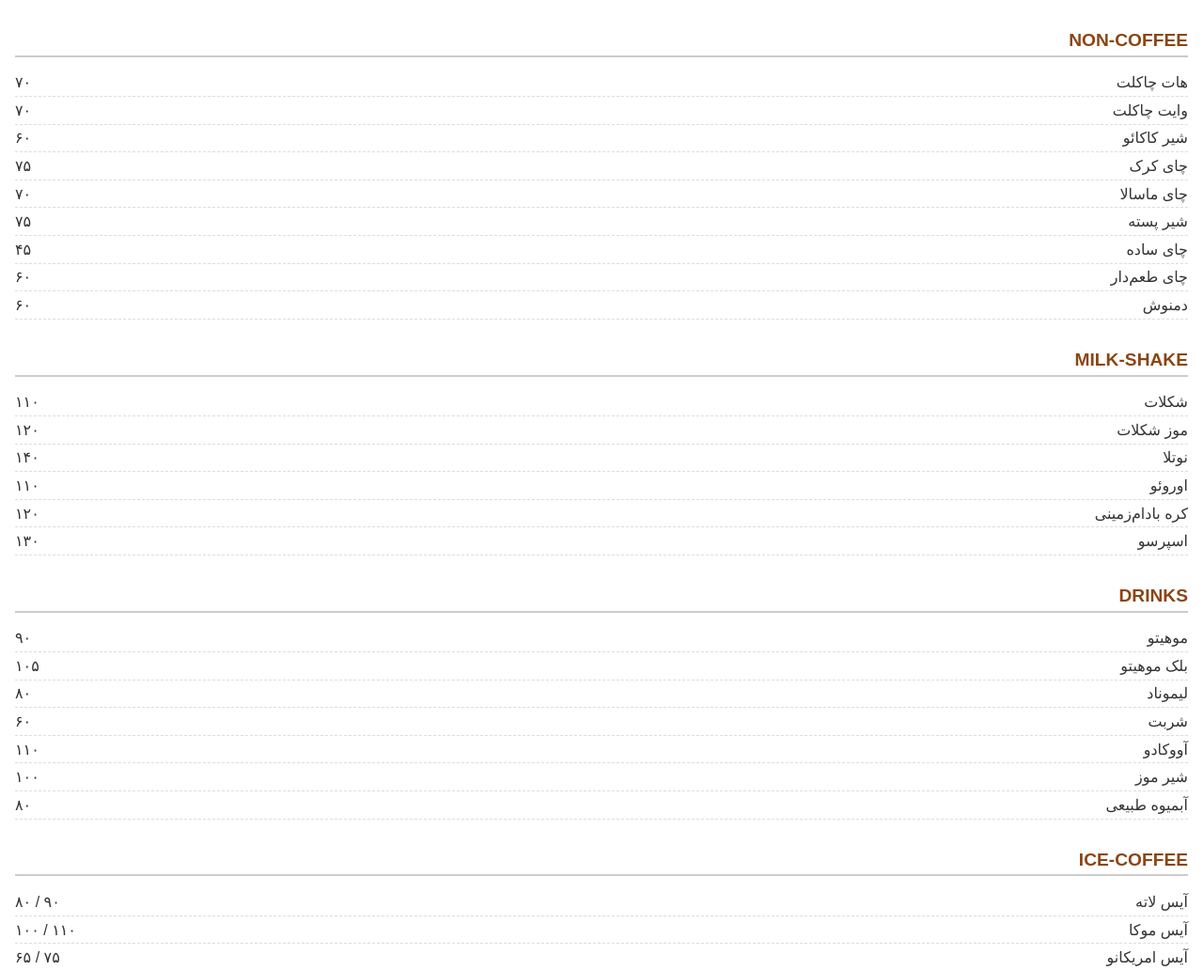
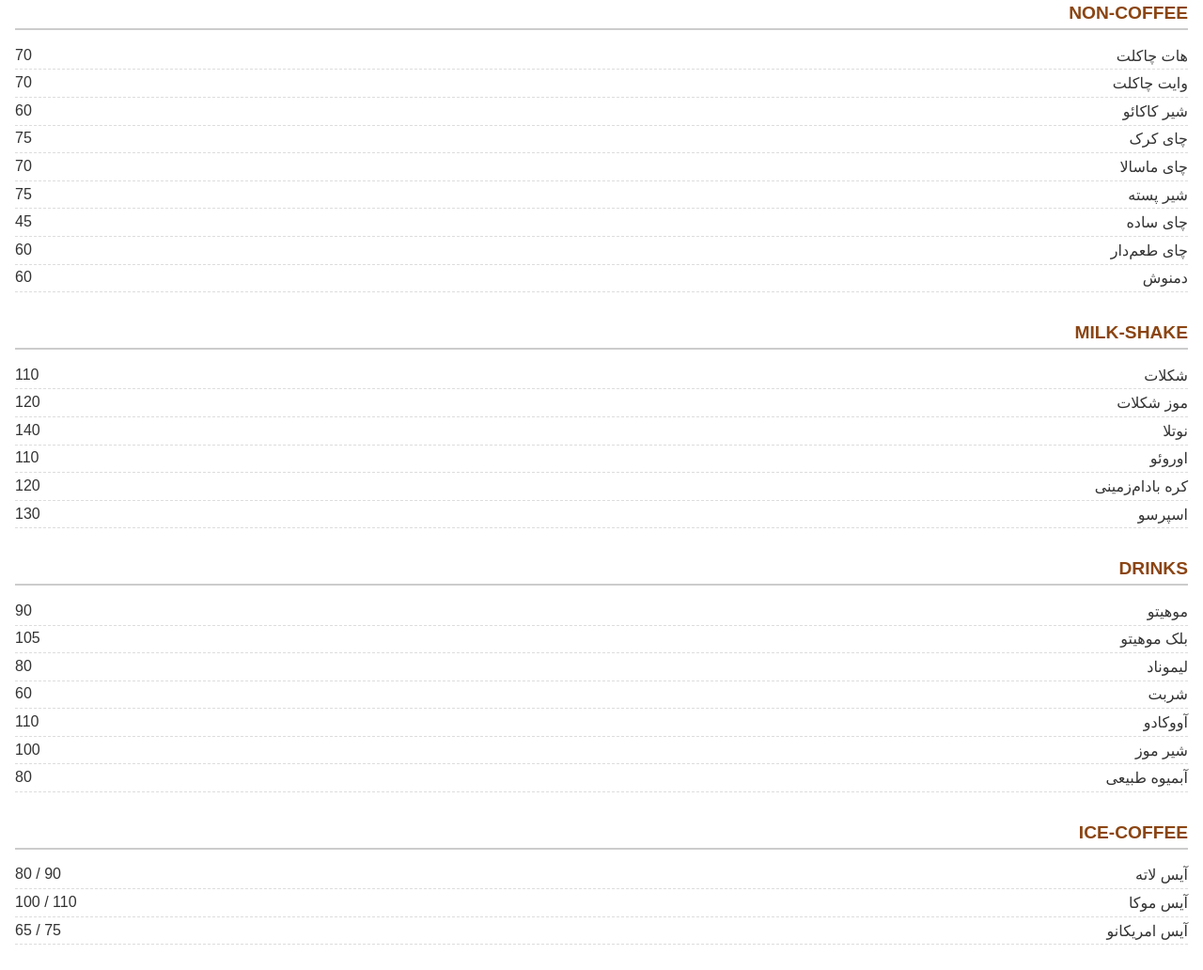
Before and after one commit to arashrastegar/pomona-menu, a plain HTML site: page index.html in a window 1280 px wide. Shown: the part 705-1737 px from the top of the page at 94% size. Drawn offline with Linux system fonts and the light colour scheme.

Commit message:
Update index.html

```diff
--- a/index.html
+++ b/index.html
@@ -24,6 +24,27 @@
       height: auto;
       display: inline-block;
     }
+
+.logo-text {
+  text-align: center;
+  margin-top: 1rem;
+  margin-bottom: 1rem;
+  font-family: 'Arial', sans-serif;
+  line-height: 1.2;
+}
+
+.logo-line1 {
+  font-size: 2rem;
+  font-weight: bold;
+  color: #4a342e;
+}
+
+.logo-line2 {
+  font-size: 1.6rem;
+  color: #8B4513;
+  margin-top: 0.2rem;
+}
+
     h1 {
       text-align: center;
       color: #4a342e;
@@ -70,8 +91,12 @@
   <div class="logo-container">
     <img src="logo-pomona.jpg" alt="لوگوی کافه پومونا">
   </div>
-  <h1>POMONA</h1>
-  <h1>cafebar</h1>
+
+<div class="logo-text">
+  <div class="logo-line1">POMONA</div>
+  <div class="logo-line2">c a f e b a r</div>
+</div>
+
   <div class="note">
     لاین قهوه تمامی آیتم های منو 80-20 روبستا می باشد.
 <br>
@@ -93,43 +118,43 @@
 
   <div class="section">
     <h2>NON-COFFEE</h2>
-    <div class="item"><span>هات چاکلت</span><span>۷۰</span></div>
-    <div class="item"><span>وایت چاکلت</span><span>۷۰</span></div>
-    <div class="item"><span>شیر کاکائو</span><span>۶۰</span></div>
-    <div class="item"><span>چای کرک</span><span>۷۵</span></div>
-    <div class="item"><span>چای ماسالا</span><span>۷۰</span></div>
-    <div class="item"><span>شیر پسته</span><span>۷۵</span></div>
-    <div class="item"><span>چای ساده</span><span>۴۵</span></div>
-    <div class="item"><span>چای طعم‌دار</span><span>۶۰</span></div>
-    <div class="item"><span>دمنوش</span><span>۶۰</span></div>
+    <div class="item"><span>هات چاکلت</span><span>70</span></div>
+    <div class="item"><span>وایت چاکلت</span><span>70</span></div>
+    <div class="item"><span>شیر کاکائو</span><span>60</span></div>
+    <div class="item"><span>چای کرک</span><span>75</span></div>
+    <div class="item"><span>چای ماسالا</span><span>70</span></div>
+    <div class="item"><span>شیر پسته</span><span>75</span></div>
+    <div class="item"><span>چای ساده</span><span>45</span></div>
+    <div class="item"><span>چای طعم‌دار</span><span>60</span></div>
+    <div class="item"><span>دمنوش</span><span>60</span></div>
   </div>
 
   <div class="section">
     <h2>MILK-SHAKE</h2>
-    <div class="item"><span>شکلات</span><span>۱۱۰</span></div>
-    <div class="item"><span>موز شکلات</span><span>۱۲۰</span></div>
-    <div class="item"><span>نوتلا</span><span>۱۴۰</span></div>
-    <div class="item"><span>اوروئو</span><span>۱۱۰</span></div>
-    <div class="item"><span>کره بادام‌زمینی</span><span>۱۲۰</span></div>
-    <div class="item"><span>اسپرسو</span><span>۱۳۰</span></div>
+    <div class="item"><span>شکلات</span><span>110</span></div>
+    <div class="item"><span>موز شکلات</span><span>120</span></div>
+    <div class="item"><span>نوتلا</span><span>140</span></div>
+    <div class="item"><span>اوروئو</span><span>110</span></div>
+    <div class="item"><span>کره بادام‌زمینی</span><span>120</span></div>
+    <div class="item"><span>اسپرسو</span><span>130</span></div>
   </div>
 
   <div class="section">
     <h2>DRINKS</h2>
-    <div class="item"><span>موهیتو</span><span>۹۰</span></div>
-    <div class="item"><span>بلک موهیتو</span><span>۱۰۵</span></div>
-    <div class="item"><span>لیموناد</span><span>۸۰</span></div>
-    <div class="item"><span>شربت</span><span>۶۰</span></div>
-    <div class="item"><span>آووکادو</span><span>۱۱۰</span></div>
-    <div class="item"><span>شیر موز</span><span>۱۰۰</span></div>
-    <div class="item"><span>آبمیوه طبیعی</span><span>۸۰</span></div>
+    <div class="item"><span>موهیتو</span><span>90</span></div>
+    <div class="item"><span>بلک موهیتو</span><span>105</span></div>
+    <div class="item"><span>لیموناد</span><span>80</span></div>
+    <div class="item"><span>شربت</span><span>60</span></div>
+    <div class="item"><span>آووکادو</span><span>110</span></div>
+    <div class="item"><span>شیر موز</span><span>100</span></div>
+    <div class="item"><span>آبمیوه طبیعی</span><span>80</span></div>
   </div>
 
   <div class="section">
     <h2>ICE-COFFEE</h2>
-    <div class="item"><span>آیس لاته</span><span>۹۰ / ۸۰</span></div>
-    <div class="item"><span>آیس موکا</span><span>۱۱۰ / ۱۰۰</span></div>
-    <div class="item"><span>آیس امریکانو</span><span>۷۵ / ۶۵</span></div>
+    <div class="item"><span>آیس لاته</span><span>90 / 80</span></div>
+    <div class="item"><span>آیس موکا</span><span>110 / 100</span></div>
+    <div class="item"><span>آیس امریکانو</span><span>75 / 65</span></div>
   </div>
 
   <div class="section">
@@ -144,7 +169,7 @@
     <div class="item"><span>املت</span></div>
     <div class="item"><span>سوسیس تخم‌مرغ</span></div>
     <div class="item"><span>نیمرو</span></div>
-    <div class="item"><span>سوسیس ریحی</span></div>
+    <div class="item"><span>سوسیس ربی</span></div>
     <div class="item"><span>پنینی ژامبون</span></div>
     <div class="item"><span>تست کره بادام‌زمینی</span></div>
   </div>
```
